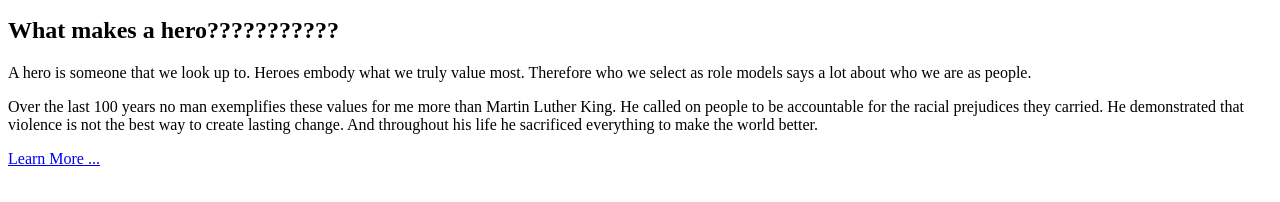
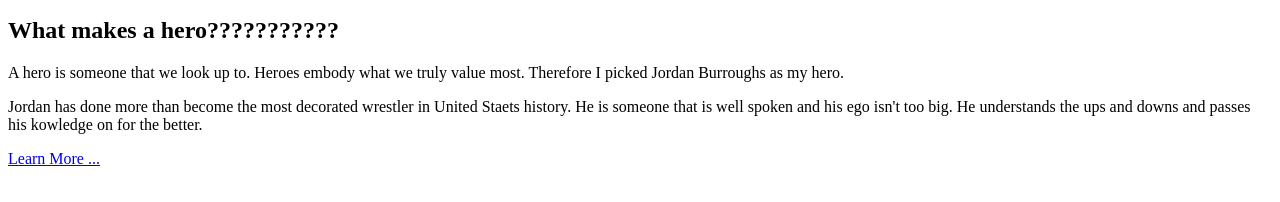
Before and after one commit to dpape25/dpape25.github.io, a plain HTML site: page inspire.html in a window 1280 px wide. Shown: the part 416-618 px from the top of the page. Drawn offline with Linux system fonts and the light colour scheme.

Commit message:
Update inspire.html

```diff
--- a/inspire.html
+++ b/inspire.html
@@ -7,8 +7,8 @@
         <h2>Portrait</h2>
         <img src="https://www.si.com/.image/t_share/MTY4MjU5NzY0NDE3MDEzNjMz/130307182321-jordan-burroughs-1-single-image-cutjpg.jpg" alt="MLK">
         <h2>What makes a hero???????????</h2>
-        <p>A hero is someone that we look up to. Heroes embody what we truly value most. Therefore who we select as role models says a lot about who we are as people.</p>
-        <p>Over the last 100 years no man exemplifies these values for me more than Martin Luther King. He called on people to be accountable for the racial prejudices they carried. He demonstrated that violence is not the best way to create lasting change. And throughout his life he sacrificed everything to make the world better.</p>
-        <p><a href="https://www.biography.com/activist/martin-luther-king-jr">Learn More ...</a></p>
+        <p>A hero is someone that we look up to. Heroes embody what we truly value most. Therefore I picked Jordan Burroughs as my hero.</p>
+        <p>Jordan has done more than become the most decorated wrestler in United Staets history. He is someone that is well spoken and his ego isn't too big. He understands the ups and downs and passes his kowledge on for the better.</p>
+        <p><a href="https://en.wikipedia.org/wiki/Jordan_Burroughs">Learn More ...</a></p>
     </body>
 </html>
```
